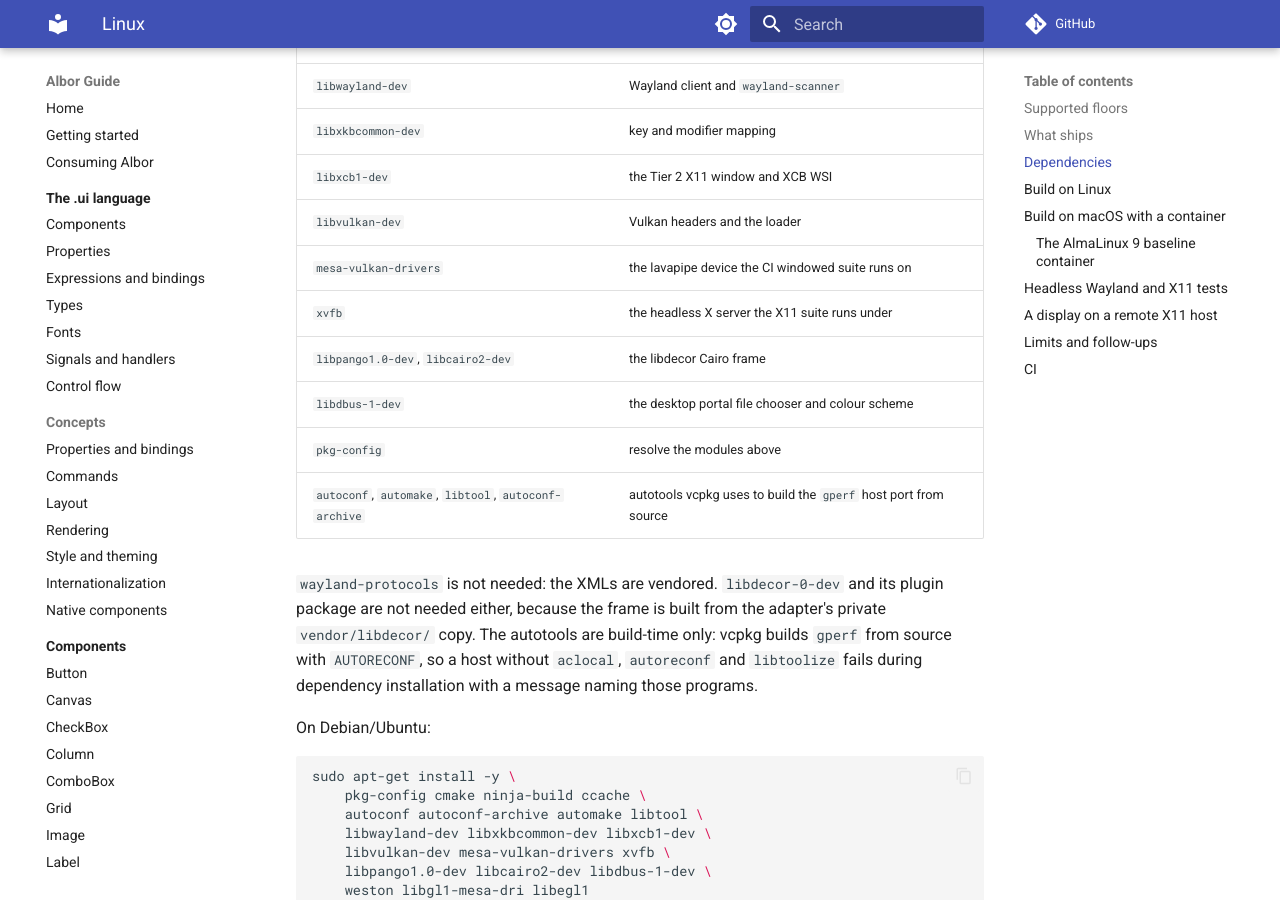
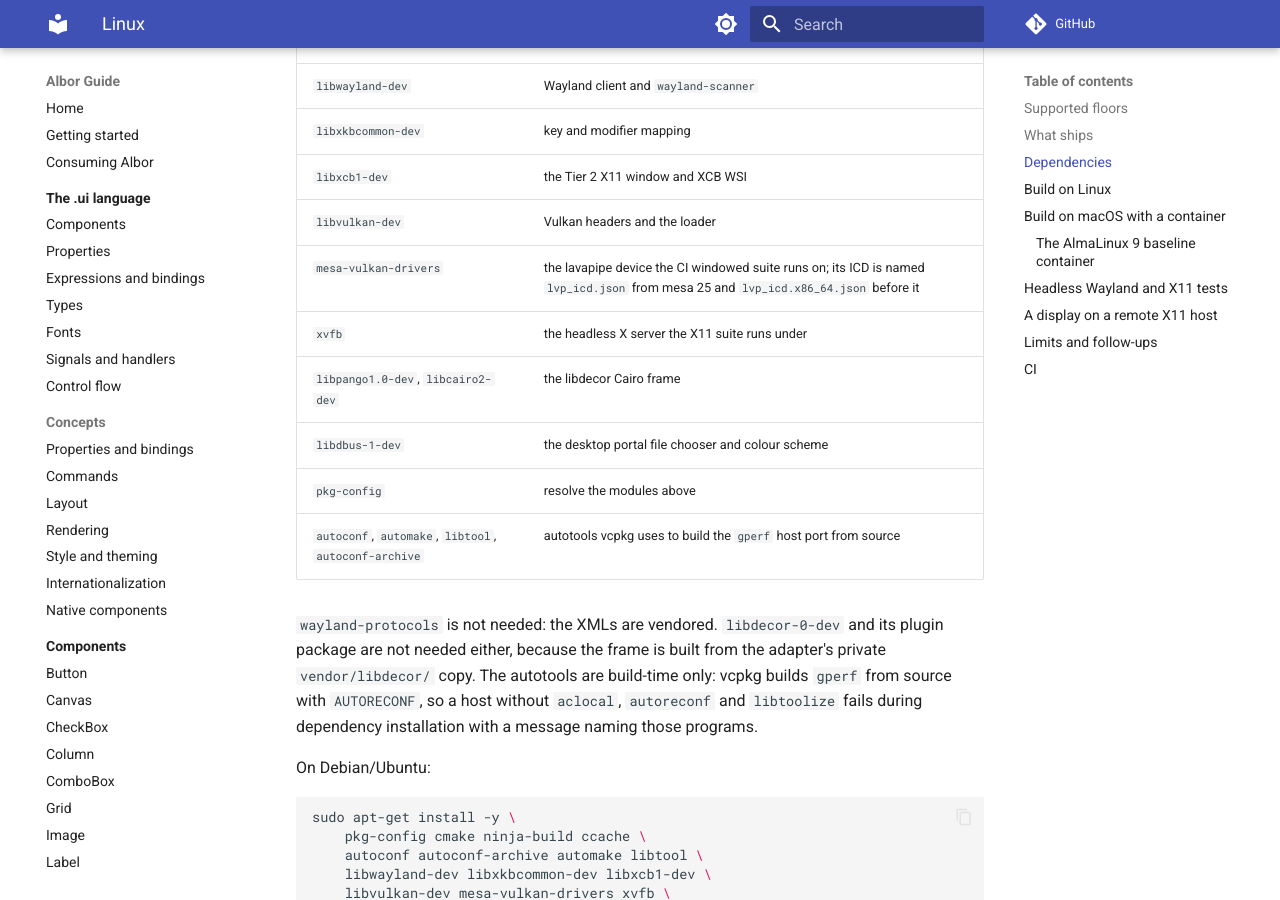
Before and after one commit to AlborCore/albor, an MkDocs documentation site: the page built from docs/linux.md, in a window 1280 px wide and 900 px high, scrolled down 3620 px. Built offline with MkDocs 1.6.1 and Material for MkDocs 9.7.7, drawn with Linux system fonts in a browser that asks for light colours; comment, search, counter and statistics services are not loaded.

Commit message:
fix(ci): install the Vulkan packages on linux-release and resolve the lavapipe ICD (§6.3, AD-22)
The linux-release setup omitted libvulkan-dev, libxcb1-dev, mesa-vulkan-drivers and
xvfb, so the renderer backend never came up and the example smoke failed. Both
jobs also hardcoded lvp_icd.x86_64.json, but mesa 25.2.8 from noble-updates ships
lvp_icd.json, so VK_ICD_FILENAMES pointed at a missing file and every Vulkan
test silently skipped with 'no vulkan device on this host'.

- Give linux-release the same system packages as linux-debug.
- Resolve the lavapipe ICD with a glob and publish it through GITHUB_ENV, so all
  unit, windowed and example smoke steps use the filename the installed mesa
  actually ships; fail the job when no ICD is present instead of skipping.
- Document the ICD filename change in docs/linux.md.

Validated locally: the resolver finds both lvp_icd.json and lvp_icd.x86_64.json
and fails on an empty directory; with the resolved ICD the Vulkan suites pass
(99) and the example smoke times out as expected (status 124).

```diff
--- a/docs/linux.md
+++ b/docs/linux.md
@@ -128,7 +128,7 @@ adapter, because the desktop portals answer on the session bus:
 | `libxkbcommon-dev` | key and modifier mapping |
 | `libxcb1-dev` | the Tier 2 X11 window and XCB WSI |
 | `libvulkan-dev` | Vulkan headers and the loader |
-| `mesa-vulkan-drivers` | the lavapipe device the CI windowed suite runs on |
+| `mesa-vulkan-drivers` | the lavapipe device the CI windowed suite runs on; its ICD is named `lvp_icd.json` from mesa 25 and `lvp_icd.x86_64.json` before it |
 | `xvfb` | the headless X server the X11 suite runs under |
 | `libpango1.0-dev`, `libcairo2-dev` | the libdecor Cairo frame |
 | `libdbus-1-dev` | the desktop portal file chooser and colour scheme |
```
Also changed, not shown: 1 other file.
